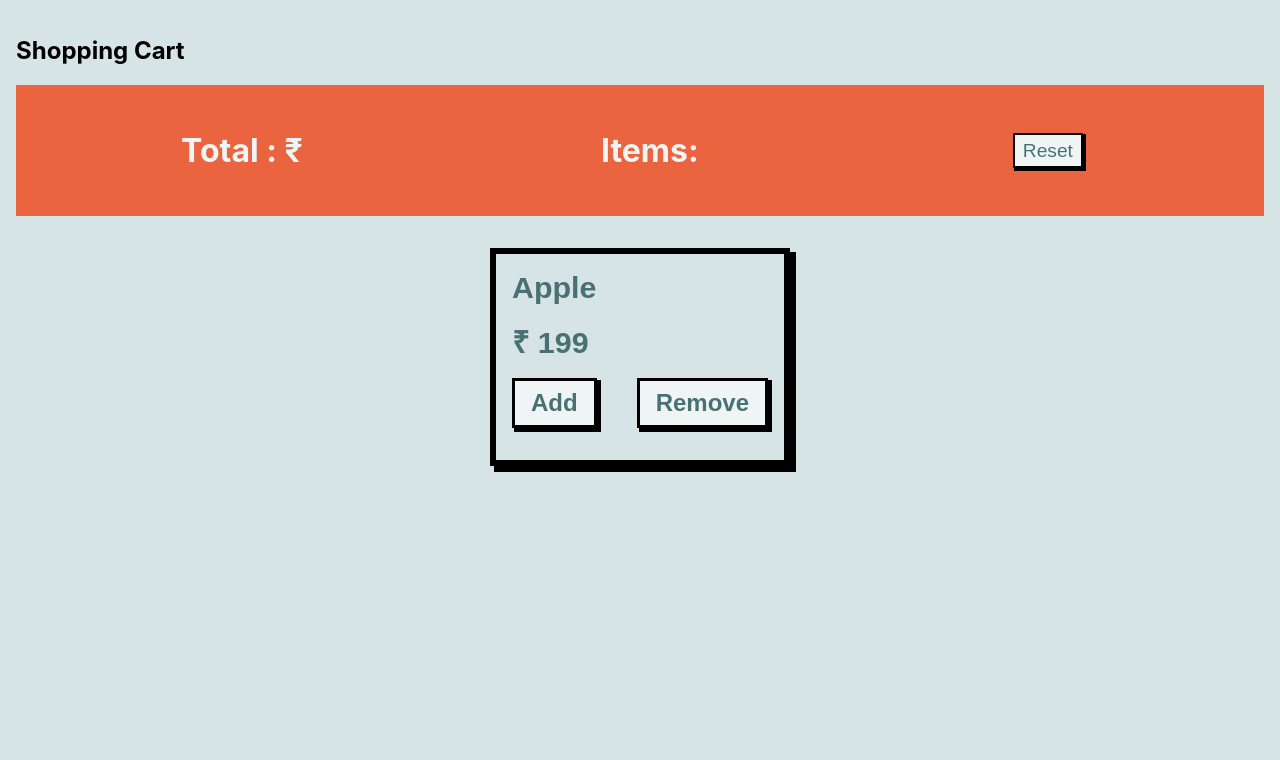
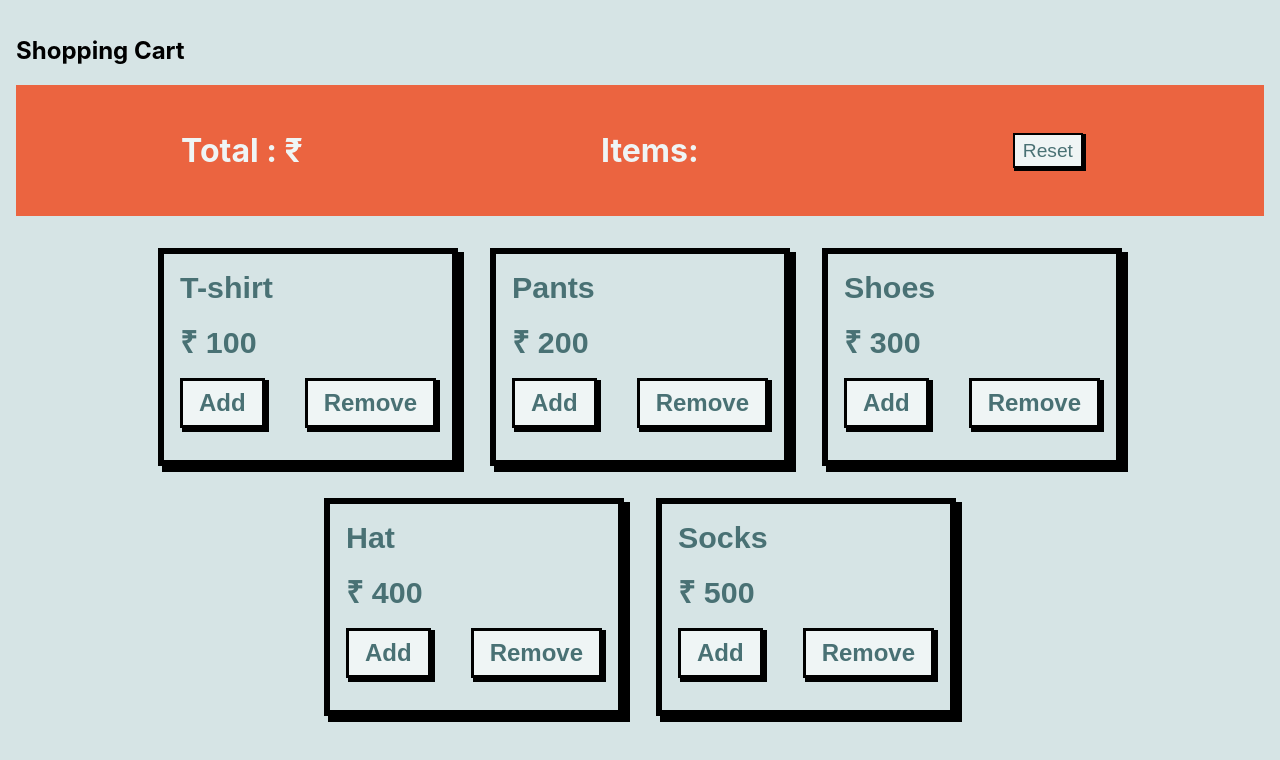
Before and after one commit to NaveenReddy0427/ShoppingCart_ContextAPI, a React (Create React App) app: page / in a window 1280 px wide. Shown: the top 760 px of the page. Built offline with nearby package versions, Linux system fonts and the light colour scheme.

Commit message:
add logic for multiple items in items component, use map to iterate the array itemData

```diff
--- a/src/components/Items.jsx
+++ b/src/components/Items.jsx
@@ -1,10 +1,18 @@
 import styles from "../styles/Item.module.css";
 import ItemCard from "./ItemCard";
+import itemData from '../data/itemData'
 
 function Items() {
   return (
     <div className={styles.wrapper}>
-      <ItemCard name="Apple" price={199} />
+      {itemData.map((item) => (
+        <ItemCard
+          key={item.id}
+          id={item.id}
+          name={item.name}
+          price={item.price}
+        />
+      ))}
     </div>
   );
 }
--- a/src/data/itemData.js
+++ b/src/data/itemData.js
@@ -1,4 +1,4 @@
-const data = [
+const itemData = [
   {
     id: 1,
     name: 'T-shirt',
@@ -27,4 +27,4 @@ const data = [
 ];
 
 
-export default data;
+export default itemData;
```
